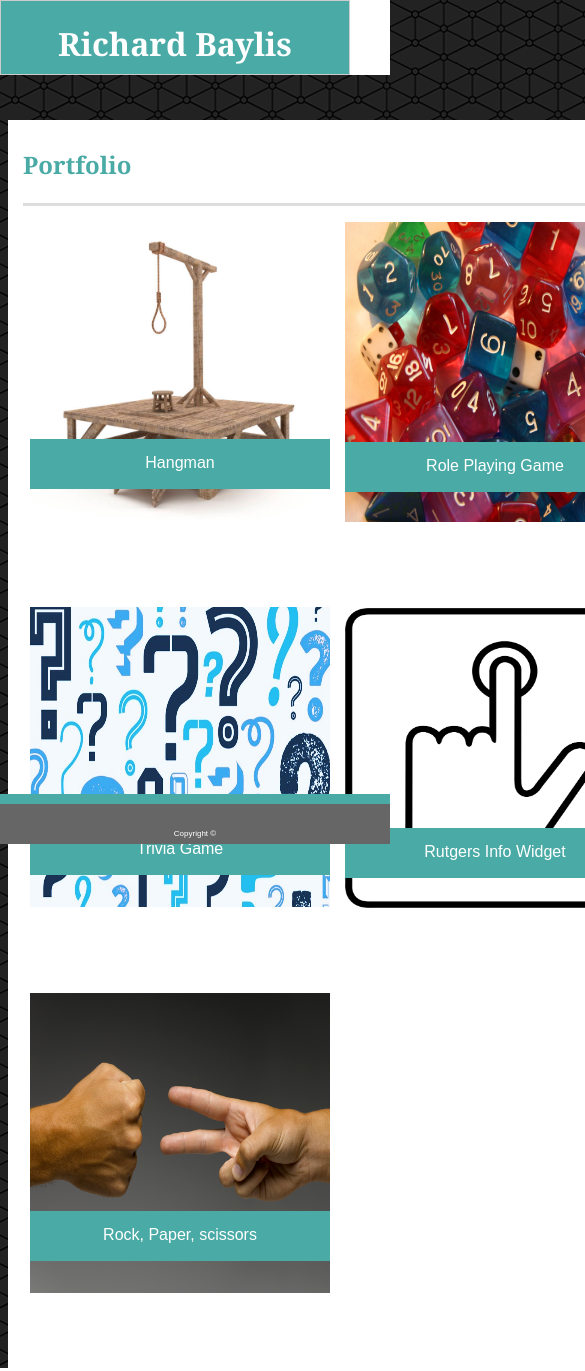
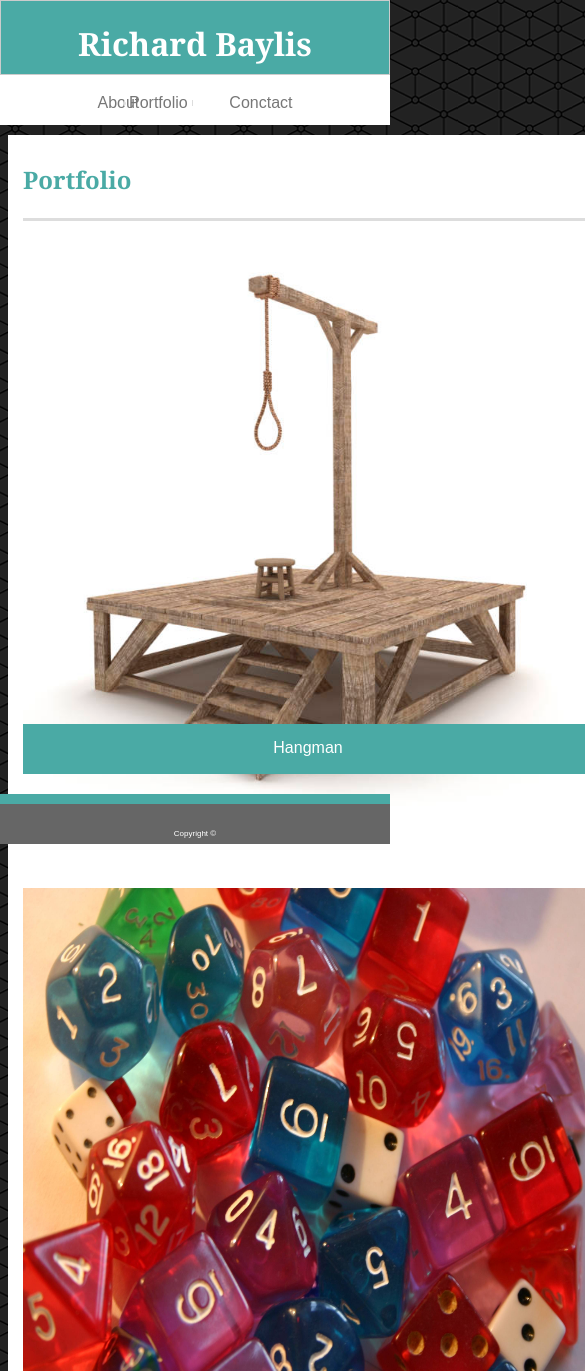
Before and after one commit to veecher/Responsive-Portfolio, a plain HTML site: page portfolio.html in a window 390 px wide. Shown: the top 1371 px of the page, 585 px wide, since content can reach past the window. Drawn offline with Linux system fonts and the light colour scheme.

Commit message:
completed

```diff
--- a/assets/css/style.css
+++ b/assets/css/style.css
@@ -33,7 +33,7 @@ a {
     margin-right: auto;
 }
 
-#box {
+.box {
     height: 75px;
     float: left;
     width: 350px;
@@ -47,13 +47,13 @@ h1 {
     color: #ffffff;
 }
 
-#index {
+.index {
     position: absolute;
     top: 25px;
     right: 200px;
 }
 
-#portfolio {
+.portfolio {
     position: absolute;
     top: 25px;
     right: 75px;
@@ -63,7 +63,7 @@ h1 {
     border-left: solid 1px #dddddd;
 }
 
-#contact {
+.contact {
     position: absolute;
     top: 25px;
     right: 0;
@@ -86,11 +86,11 @@ section::after {
     clear: both;
 }
 
-#main {
+.main {
     margin: 15px;
 }
 
-#h2 {
+.h2 {
     height: 75px;
 }
 
@@ -110,6 +110,8 @@ hr {
     float: left;
     margin-right: 10px;
     margin-bottom: 15px;
+    height: 200px;
+    width: 200px;
 }
 
 form {
@@ -123,13 +125,13 @@ input {
     border: #dddddd 1px solid;
 }
 
-#text {
+textarea {
     height: 200px;
     width: 930px;
     border: #dddddd 1px solid;
 }
 
-#button {
+.button {
     background-color: #4aaaa5;
     color: #ffffff;
     text-align: center;
@@ -137,14 +139,14 @@ input {
     width: 100px;
 }
 
-#hangman {
+.portimg {
     position: relative;
     height: 300px;
     width: 300px;
     margin: 7px;
 }
 
-#port1 {
+.portbar {
     position: relative;
     background-color: #4aaaa5;
     height: 50px;
@@ -155,88 +157,11 @@ input {
     color: #ffffff;
     margin: 7px;
 }
-
-#dice {
-    position: relative;
-    height: 300px;
-    width: 300px;
-    margin: 8px;
-}
-
-#port2 {
-    position: relative;
-    background-color: #4aaaa5;
-    height: 50px;
-    width: 300px;
-    bottom: 100px;
-    line-height: 3;
-    text-align: center;
-    color: #ffffff;
-    margin: 8px;
-}
-
-#trivia {
-    position: relative;
-    height: 300px;
-    width: 300px;
-    margin: 7px;
-}
-
-#port3 {
-    position: relative;
-    background-color: #4aaaa5;
-    height: 50px;
-    width: 300px;
-    bottom: 100px;
-    line-height: 3;
-    text-align: center;
-    color: #ffffff;
-    margin: 7px;
-}
-
-#widget {
-    position: relative;
-    height: 300px;
-    width: 300px;
-    margin: 8px;
-}
-
-#port4 {
-    position: relative;
-    background-color: #4aaaa5;
-    height: 50px;
-    width: 300px;
-    bottom: 100px;
-    line-height: 3;
-    text-align: center;
-    color: #ffffff;
-    margin: 8px;
-}
-
-#rps {
-    position: relative;
-    height: 300px;
-    width: 300px;
-    margin: 7px;
-}
-
-#port5 {
-    position: relative;
-    background-color: #4aaaa5;
-    height: 50px;
-    width: 300px;
-    bottom: 100px;
-    line-height: 3;
-    text-align: center;
-    color: #ffffff;
-    margin: 7px;
-}
-
-.bar {
+.block {
     float: left;
 }
 
-#footer {
+.footer {
     background-color: #666666;
     position: fixed;
     width: 100%;
@@ -253,3 +178,121 @@ input {
     color: white;
     top: 25px;
 }
+
+@media screen and (max-width: 980px){
+    .navbar {
+        width: 768px;
+    }
+
+    section {
+        width: 768px;
+    }
+
+    input {
+        width: 738px;
+    }
+
+    textarea {
+        width: 738px;
+    }
+}
+
+@media screen and (max-width: 768px){
+    .navbar {
+        width: 640px;
+    }
+
+    section {
+        width: 640px;
+    }
+
+    input {
+        width: 610px;
+    }
+
+    textarea {
+        width: 610px;
+    }
+
+@media screen and (max-width: 640px){
+
+    .header {
+        position: absolute;
+    }
+
+    .navbar {
+        width: 100%;
+    }
+
+    .box {
+        width: 100%;
+    }
+
+    .linkbar {
+        width: 100%;
+        position: relative;
+        height: 50px;
+        top: 75px;
+        border: #cccccc;
+        background-color: #ffffff;
+    }
+
+    #photo {
+        float: left;
+        height: 570px;
+        width: 570px;
+    }
+
+    .links {
+        margin-left: auto;
+        margin-right: auto;
+        line-height: 0.4;
+        width: 50%;
+        height: 50px;
+        position: relative;
+        }
+
+    .index {
+        left: 0px;
+    }
+
+    .portfolio {
+        width: 35%;
+        right: 100px;
+        }
+
+    .contact {
+        right: 0px;
+    }
+
+    section {
+        width: 600px;
+        top: 115px;
+    }
+
+    input {
+        width: 570px;
+    }
+
+    textarea {
+        width: 570px;
+    }
+
+    .block {
+        width: 570px;
+    }
+
+    .portimg {
+        width: 570px;
+        height: 570px;
+        margin-left: auto;
+        margin-right: auto;
+
+    }
+
+    .portbar {
+        width: 570px;
+        margin-left: auto;
+        margin-right: auto;
+    }
+}
--- a/portfolio.html
+++ b/portfolio.html
@@ -2,7 +2,7 @@
 <html lang="en">
 <head>
     <meta charset="UTF-8">
-    <meta name="viewport" content="width=device-width, initial-scale=1.0">
+    <meta name="viewport" content="wclassth=device-wclassth, initial-scale=1.0">
     <meta http-equiv="X-UA-Compatible" content="ie=edge">
     <title>portfolio</title>
     <link rel="stylesheet" type=text/css href="assets/css/style.css">
@@ -10,62 +10,66 @@
 <body>
     <div class="header">
         <div class="navbar">
-            <div id="box">
+            <div class="box">
                 <h1>Richard Baylis</h1>
             </div>
-            <div id="index">
-                <a href="index.html">About</a>
-            </div>
-            <div id="portfolio">
-                <a href="portfolio.html">Portfolio</a>
-            </div>
-            <div id="contact">
-                <a href="contact.html">Conctact</a>
+            <div class="linkbar">
+                <div class="links">
+                    <div class="index">
+                        <a href="index.html">About</a>
+                    </div>
+                    <div class="portfolio">
+                        <a href="portfolio.html">Portfolio</a>
+                    </div>
+                    <div class="contact">
+                        <a href="contact.html">Conctact</a>
+                    </div>
+                </div>
             </div>
         </div>
     </div>
 
     <section>
-        <div id="main">
-            <div id="h2">
+        <div class="main">
+            <div class="h2">
                 <h2>Portfolio</h2>
             </div>
             <hr>
 
-            <div class="bar">
-                <img src="assets\images\hangman.jpg" alt="hangman" id="hangman">
-                <div id="port1">
+            <div class="block">
+                <img src="assets\images\hangman.jpg" alt="hangman" class="portimg">
+                <div class="portbar">
                     Hangman
                 </div>
             </div>
-            <div class="bar">
-                <img src="assets\images\rpg.jpg" alt="dice" id="dice">
-                <div id="port2">
+            <div class="block">
+                <img src="assets\images\rpg.jpg" alt="dice" class="portimg">
+                <div class="portbar">
                     Role Playing Game
                 </div>
             </div>
-            <div class="bar">
-                <img src="assets\images\question.jpg" alt="trivia" id="trivia">
-                <div id="port3">
+            <div class="block">
+                <img src="assets\images\question.jpg" alt="trivia" class="portimg">
+                <div class="portbar">
                     Trivia Game
                 </div>
             </div>
-            <div class="bar">
-                <img src="assets\images\button.png" alt="widget" id="widget">
-                <div id="port4">
-                    Rutgers Info Widget
+            <div class="block">
+                <img src="assets\images\button.png" alt="widget" class="portimg">
+                <div class="portbar">
+                    Rutgers Info Wclassget
                 </div>
             </div>
-            <div class="bar">
-                <img src="assets\images\rps.jpg" alt="rock, paper, scissors" id="rps">
-                <div id="port5">
+            <div class="block">
+                <img src="assets\images\rps.jpg" alt="rock, paper, scissors" class="portimg">
+                <div class="portbar">
                     Rock, Paper, scissors
                 </div>
             </div>
         </div>
     </section>
 
-    <div id="footer">
+    <div class="footer">
         <div class="copy">
             Copyright &COPY;
         </div>
@@ -73,8 +77,3 @@
 
 </body>
 </html>
-</head>
-<body>
-
-</body>
-</html>
```
Also changed, not shown: contact.html (+18 -14 lines), index.html (+17 -13 lines).
